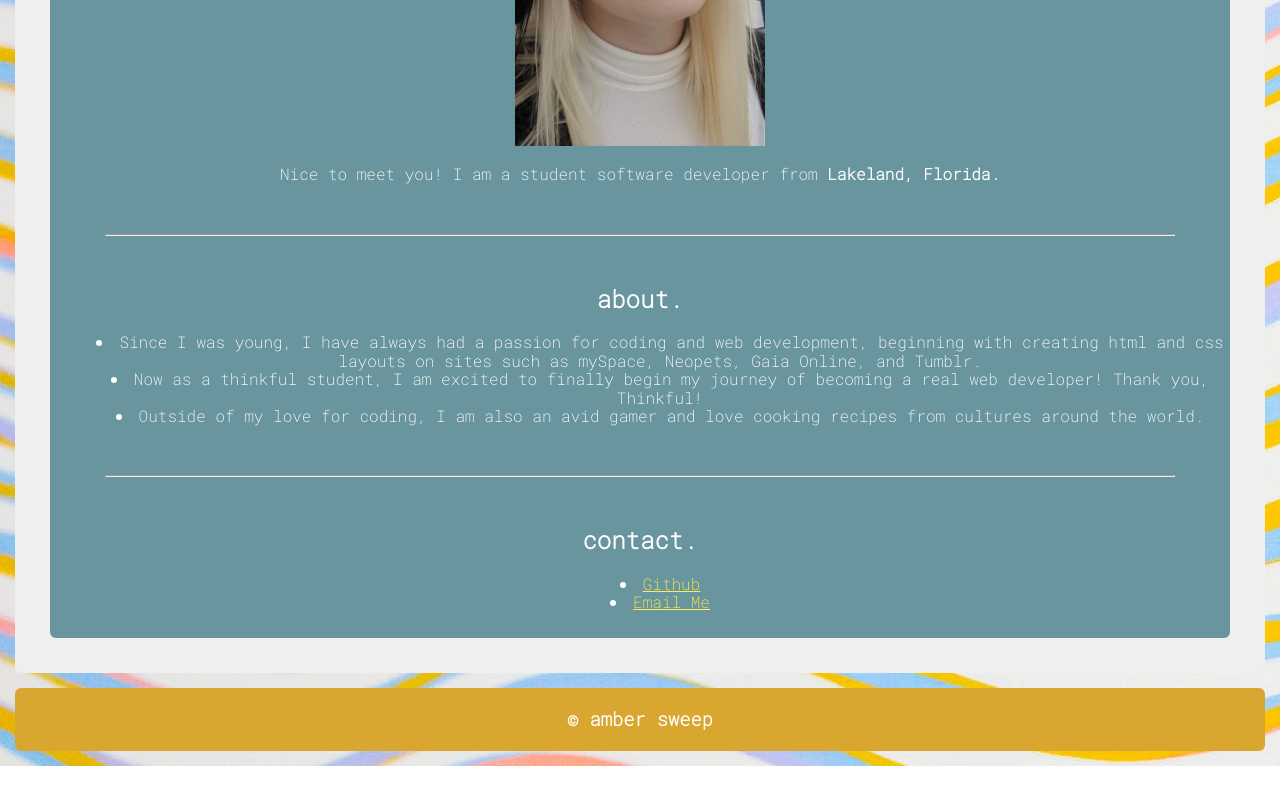
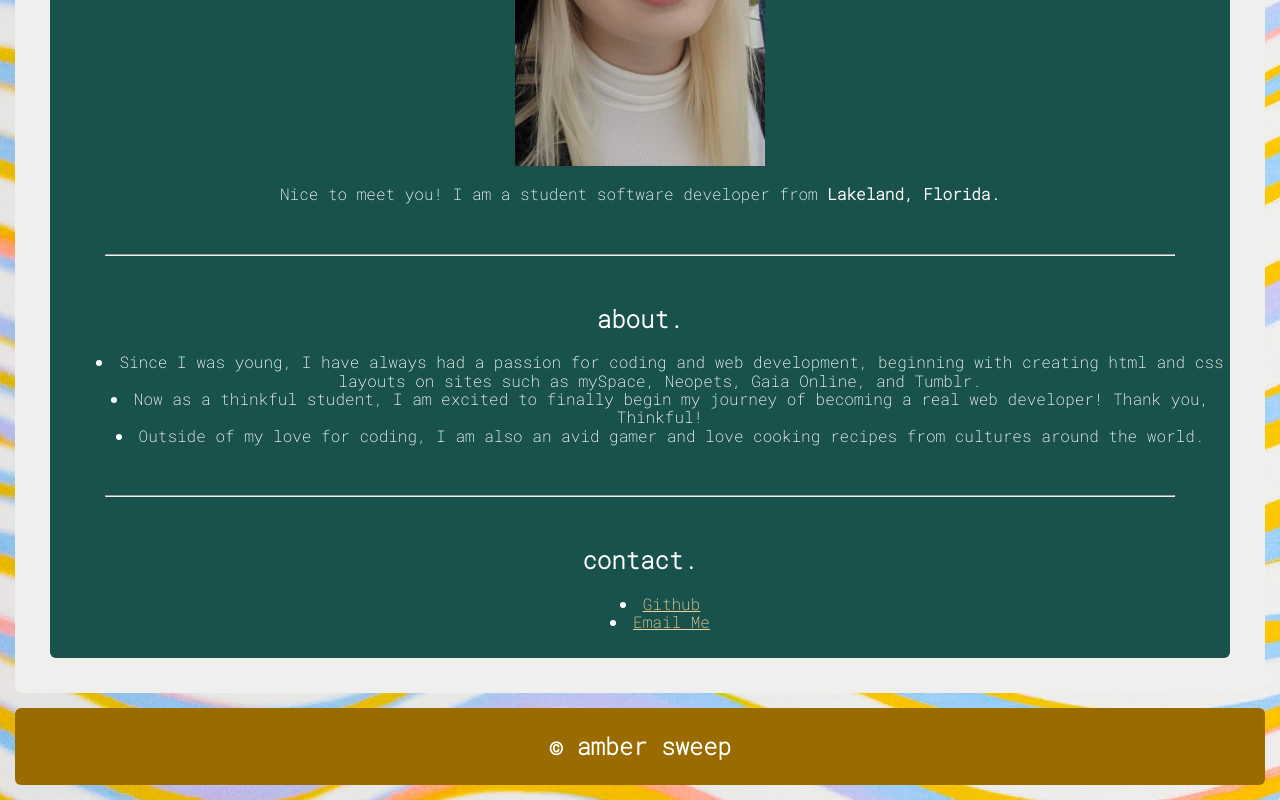
Before and after one commit to ambersweep/ambersweep.github.io, a plain HTML site: page index.html in a window 1280 px wide. Shown: the part 427-1227 px from the top of the page. Before the commit the page ends 1193 px from the top, so only its background shows below. Drawn offline with nearby package versions, Linux system fonts and the light colour scheme.

Commit message:
contrast fix

```diff
--- a/style.css
+++ b/style.css
@@ -17,6 +17,7 @@ ul, ol {
 h1, h2, h3 {
   color: white;
   text-align: center;
+
 }
 
 hr {
@@ -25,7 +26,8 @@ hr {
 /* makes horizontal rule shorter */
 
 header, footer {
-  background-color: #D9A630;
+  font-size: 20px;
+  background-color: #996B00;
   margin: 15px;
   padding: 2px;
   border-radius: 6px;
@@ -45,7 +47,7 @@ border-radius: 6px;
 
 main article {
    color: white;
-  background-color:rgb(105, 149, 158);
+  background-color:#19524C;
   margin: 30px;
   padding: 5px 5px 10px 5px;
   border-radius: 6px;
@@ -60,7 +62,7 @@ header, footer, h2, h3 {
   text-transform: lowercase;
 }
 
-a:link {color: rgb(255, 238, 82);}
-a:visited {color: purple}
+a:link {color: #EDD59C;}
+a:visited {color: plum}
 a:hover {color: coral}
 /* link decoration */
```
